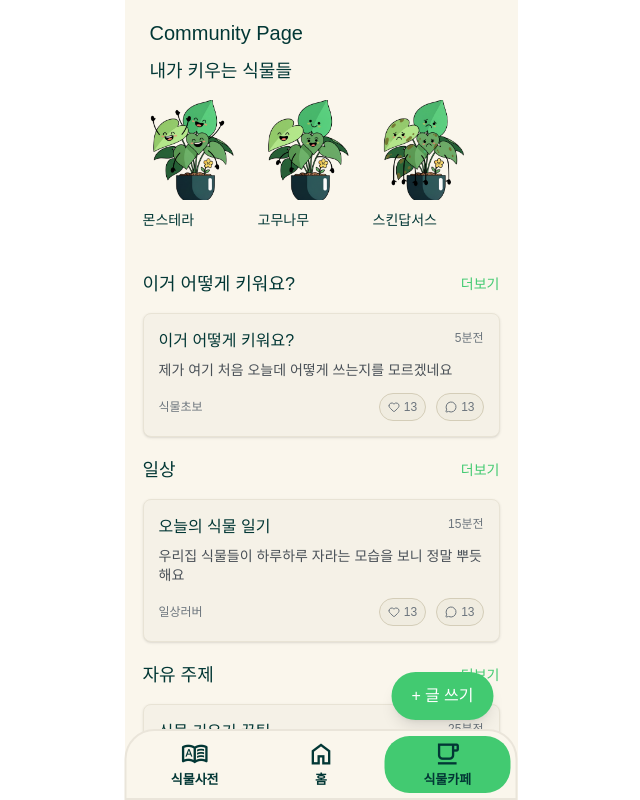
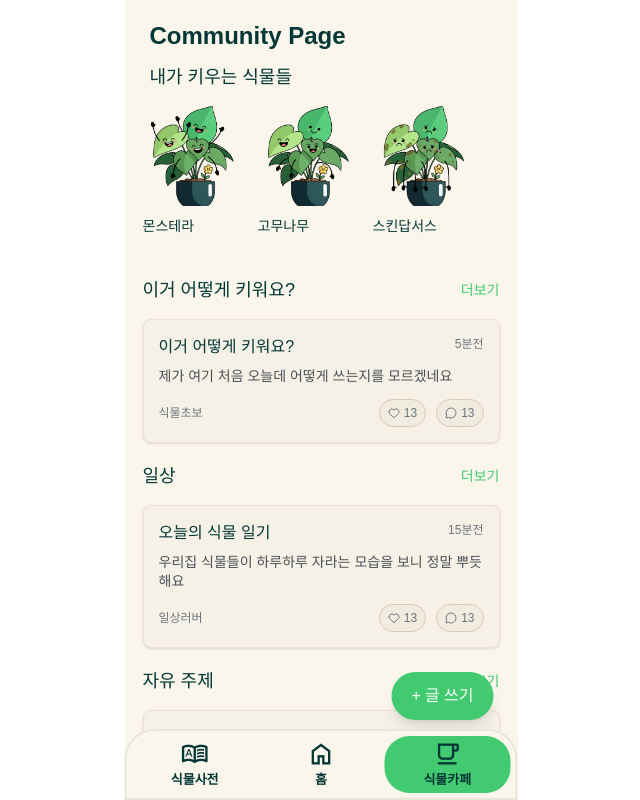
Before and after one commit to daybreaker42/KU-hackathon-2025, a Next.js app in the folder client/: page /community in a window 1280 px wide. Shown: the whole page, without its empty margins (319-959 px from the left). Built offline with nearby package versions, Linux system fonts and the light colour scheme.

Commit message:
style: 커뮤니티 페이지 제목 스타일 수정 - 글씨 두께와 크기 변경

```diff
--- a/client/app/community/page.tsx
+++ b/client/app/community/page.tsx
@@ -8,7 +8,7 @@ export default function CommunityPage() {
     <div className="min-h-screen max-h-screen flex flex-col bg-[#FAF6EC] overflow-hidden"> {/* 배경색을 #FAF6EC로 변경 */}
       {/* 스크롤 가능한 컨텐츠 영역 */}
       <div className="flex-1 overflow-y-auto p-[18px] pb-[100px]"> {/* Footer 공간 확보를 위한 bottom padding */}
-        <h1 className="pl-[7px] text-[#023735] font-medium text-[20px]">Community Page</h1>
+        <h1 className="pl-[7px] text-[#023735] font-bold text-[24px]">Community Page</h1>
 
         {/* 내가 기르는 식물 리스트 */}
         <MyPlantsList />
```
